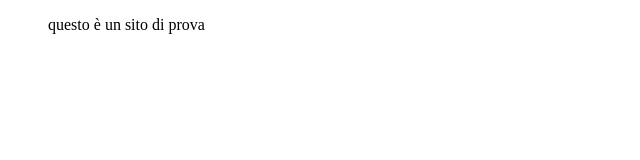
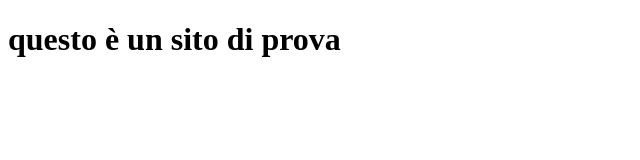
Before and after one commit to BelalBvc/SitoProva, a plain HTML site: page index.html in a window 1280 px wide. Shown: the whole page, without its empty margins (0-640 px from the left). Drawn offline with Linux system fonts and the light colour scheme.

Commit message:
Update index.html

```diff
--- a/index.html
+++ b/index.html
@@ -7,7 +7,7 @@
 
 
 
-<ul> questo è un sito di prova</ul>
+<h1> questo è un sito di prova</h1>
 
 
 
```
